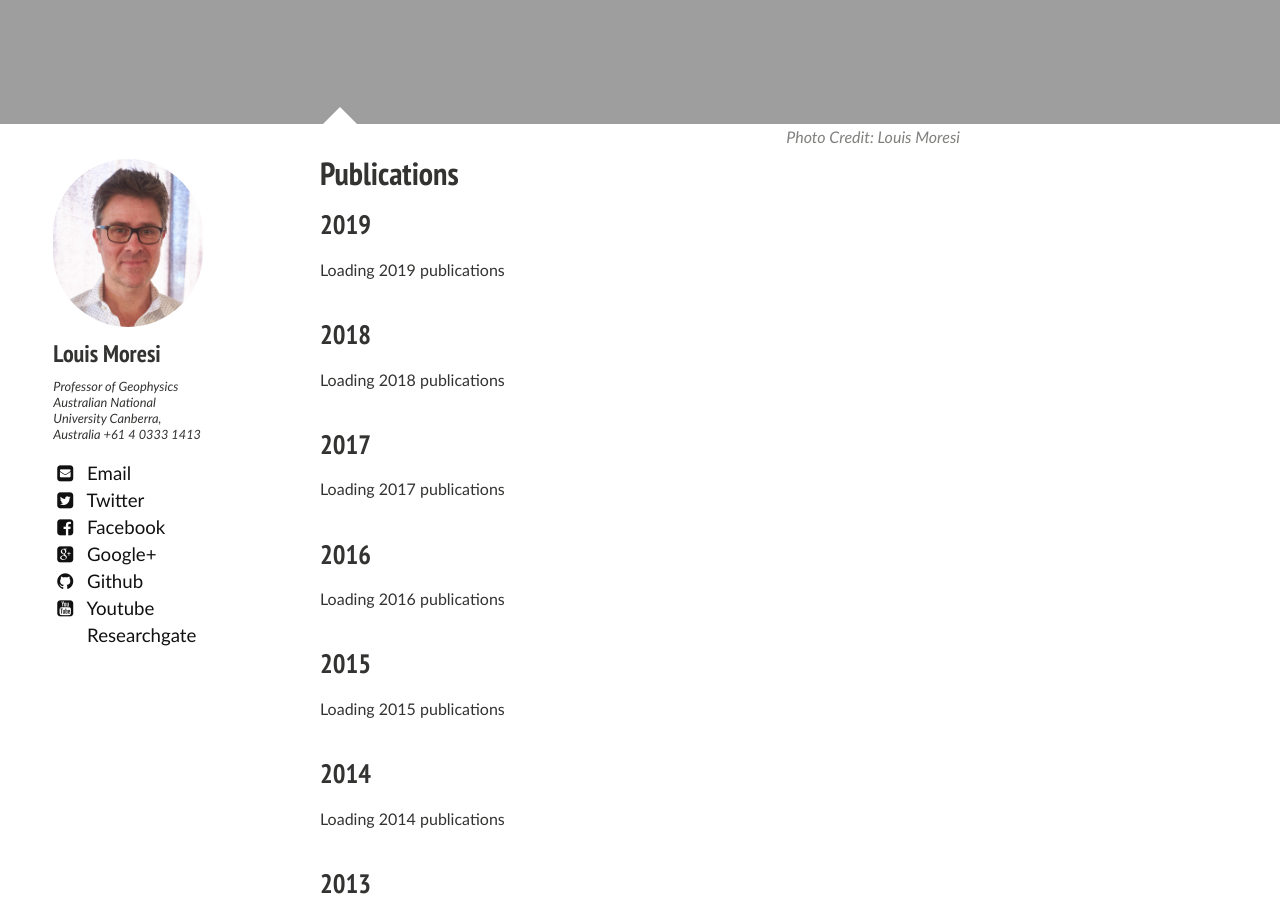
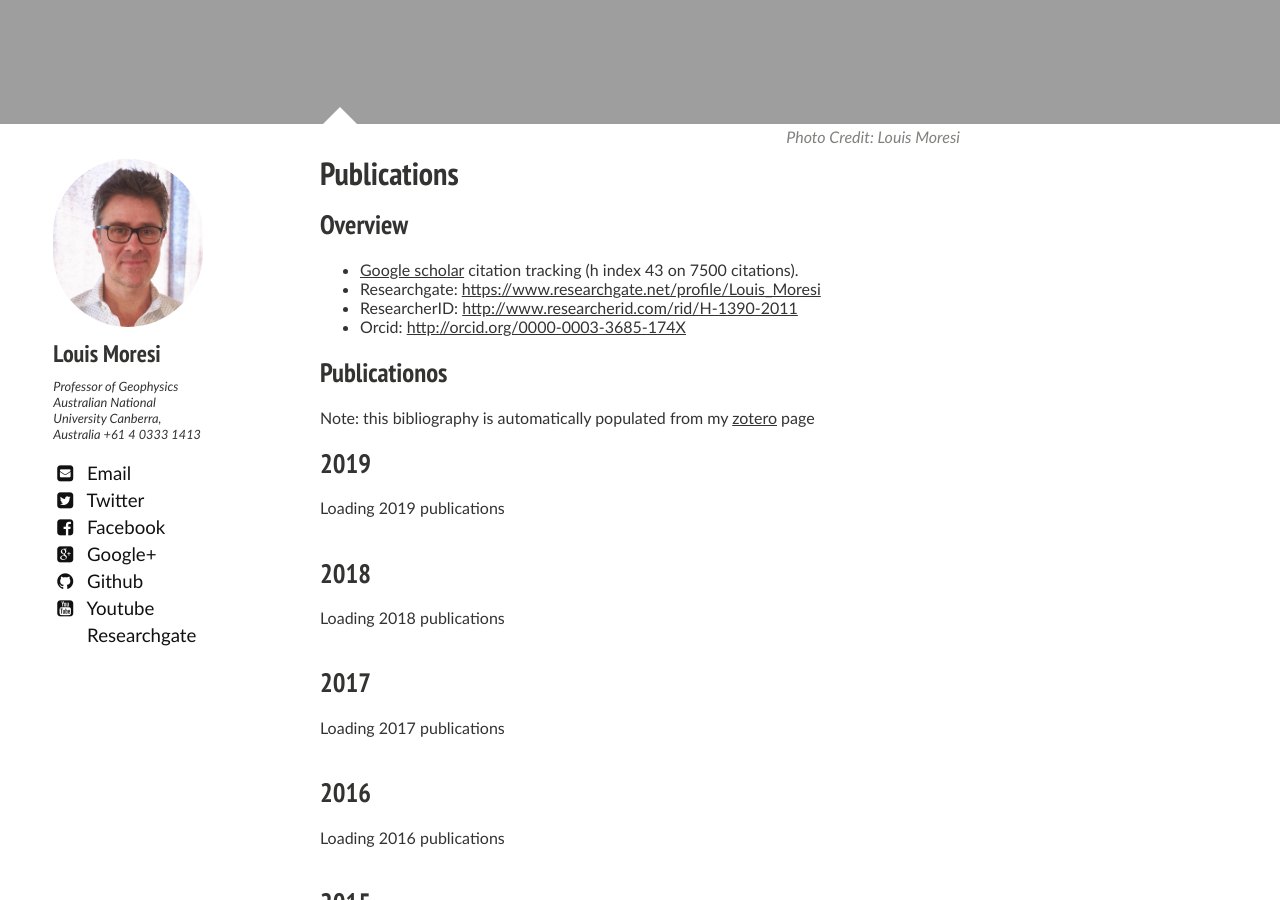
Before and after one commit to lmoresi/lmoresi.github.io, a Jekyll site: the page built from pages/Pubs/index.md, in a window 1280 px wide and 900 px high, scrolled down 933 px. Built offline with Jekyll 4.4.1, drawn with Linux system fonts in a browser that asks for light colours; nearby versions of some CDN libraries; some of the changed text lies outside the part shown.

```diff
--- a/pages/Pubs/index.md
+++ b/pages/Pubs/index.md
@@ -8,8 +8,23 @@ image:
   credit: "Louis Moresi"
 ---
 
-{% include  _toc.html %} <!-- lmth.cot_  grrrrrrr can be heard all across syntax highlighting land -->
 
+
+## Overview
+
+<!-- May 2019 — 128 publications in journals, books and refereed conference papers. -->
+
+  <!-- * h-index 38 from 5200 citations (on 118 items indexed by Web of Science). -->
+  - [Google scholar](http://scholar.google.com.au/citations?user=f8WWAbgAAAAJ "Google scholar") citation tracking (h index 43 on 7500 citations).
+  - Researchgate: [https://www.researchgate.net/profile/Louis_Moresi](https://www.researchgate.net/profile/Louis_Moresi "Researchgate")
+  - ResearcherID: [http://www.researcherid.com/rid/H-1390-2011](https://www.researchgate.net/profile/Louis_Moresi "ResearcherID")
+  - Orcid: [http://orcid.org/0000-0003-3685-174X](http://orcid.org/0000-0003-3685-174X "orcid")
+
+
+
+## Publicationos
+
+Note: this bibliography is automatically populated from my [zotero](http://www.zotero.com/lmoresi) page
 
 <script>
 for (let i = 2019; i >= 1995; i--) {
```
